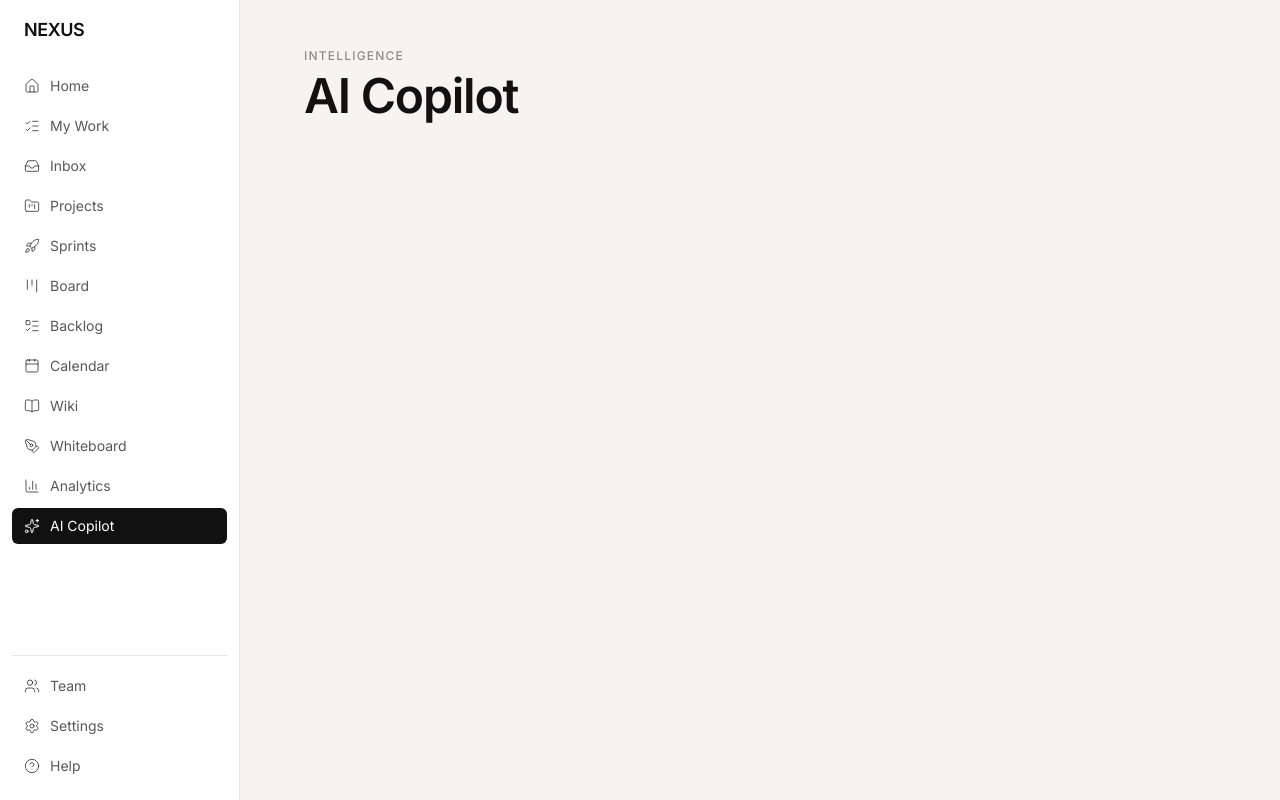
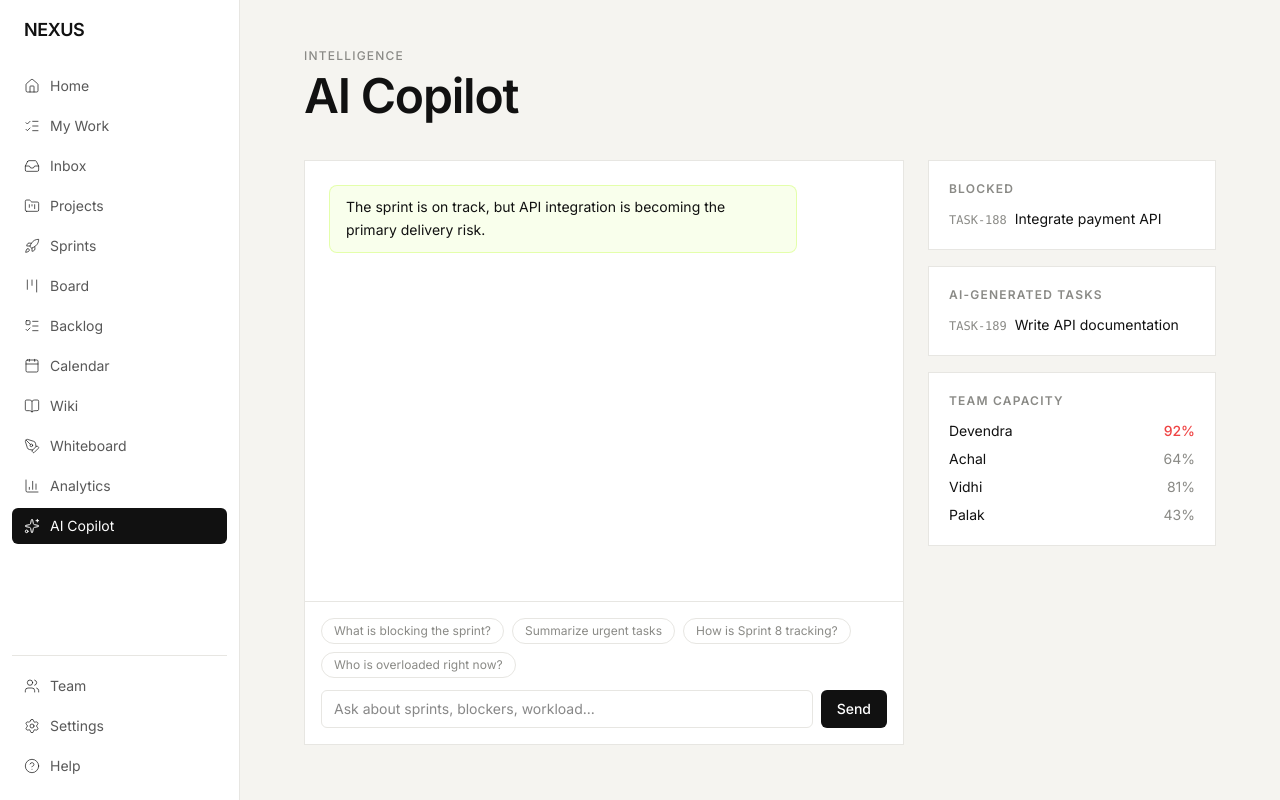
Before and after one commit to ferhennn/lexus, a React (Vite) app in the folder frontend/: page /ai in a window 1280 px wide. Built offline with nearby package versions, Linux system fonts and the light colour scheme.

Commit message:
feat(frontend): build out AI Copilot page with insight chat

```diff
--- a/frontend/src/pages/AICopilot.tsx
+++ b/frontend/src/pages/AICopilot.tsx
@@ -1,5 +1,200 @@
-import { PagePlaceholder } from '../components/ui/PagePlaceholder'
+import { useEffect, useRef, useState } from 'react'
+import { useAppStore } from '../store/useAppStore'
+import { aiBrief } from '../lib/mockData'
+
+interface ChatMessage {
+  id: number
+  role: 'user' | 'ai'
+  text: string
+}
+
+const suggestedPrompts = [
+  'What is blocking the sprint?',
+  'Summarize urgent tasks',
+  'How is Sprint 8 tracking?',
+  'Who is overloaded right now?',
+]
 
 export function AICopilot() {
-  return <PagePlaceholder eyebrow="Intelligence" title="AI Copilot" />
+  const tasks = useAppStore((s) => s.tasks)
+  const sprints = useAppStore((s) => s.sprints)
+  const members = useAppStore((s) => s.members)
+  const projects = useAppStore((s) => s.projects)
+
+  const blockedTasks = tasks.filter((t) => t.blocked)
+  const urgentTasks = tasks.filter((t) => t.priority === 'URGENT')
+  const aiGeneratedTasks = tasks.filter((t) => t.aiGenerated)
+  const activeSprint = sprints.find((s) => s.status === 'ACTIVE') ?? sprints[sprints.length - 1]
+  const overloaded = members.filter((m) => m.utilization > 85)
+
+  function generateReply(question: string): string {
+    const q = question.toLowerCase()
+
+    if (q.includes('block')) {
+      if (blockedTasks.length === 0) return 'Nothing is currently blocked. Clear runway ahead.'
+      return `${blockedTasks.length} task${blockedTasks.length > 1 ? 's are' : ' is'} blocked: ${blockedTasks
+        .map((t) => `${t.id} (${t.title})`)
+        .join(', ')}.`
+    }
+
+    if (q.includes('urgent') || q.includes('priority')) {
+      if (urgentTasks.length === 0) return 'No urgent-priority tasks right now.'
+      return `${urgentTasks.length} urgent task${urgentTasks.length > 1 ? 's' : ''}: ${urgentTasks
+        .map((t) => t.title)
+        .join(', ')}.`
+    }
+
+    if (q.includes('sprint')) {
+      if (!activeSprint) return 'No active sprint yet — create one from the Sprints page.'
+      const project = projects.find((p) => p.id === activeSprint.projectId)
+      const completed = tasks
+        .filter((t) => t.sprintId === activeSprint.id && t.status === 'DONE')
+        .reduce((sum, t) => sum + t.storyPoints, 0)
+      const pct = activeSprint.committedPoints > 0 ? Math.round((completed / activeSprint.committedPoints) * 100) : 0
+      return `${project?.name ?? 'Project'} Sprint ${activeSprint.number} is ${pct}% complete (${completed}/${activeSprint.committedPoints} points). Goal: ${activeSprint.goal}`
+    }
+
+    if (q.includes('overload') || q.includes('capacity') || q.includes('workload')) {
+      if (overloaded.length === 0) return 'No one is over 85% utilization — workload looks balanced.'
+      return `${overloaded.map((m) => `${m.name} (${m.utilization}%)`).join(', ')} ${
+        overloaded.length > 1 ? 'are' : 'is'
+      } running hot. Consider redistributing tasks.`
+    }
+
+    return aiBrief
+  }
+
+  const [messages, setMessages] = useState<ChatMessage[]>([
+    { id: 0, role: 'ai', text: aiBrief },
+  ])
+  const [input, setInput] = useState('')
+  const scrollRef = useRef<HTMLDivElement>(null)
+
+  useEffect(() => {
+    scrollRef.current?.scrollTo({ top: scrollRef.current.scrollHeight, behavior: 'smooth' })
+  }, [messages])
+
+  function send(text: string) {
+    const trimmed = text.trim()
+    if (!trimmed) return
+    const userMsg: ChatMessage = { id: Date.now(), role: 'user', text: trimmed }
+    const aiMsg: ChatMessage = { id: Date.now() + 1, role: 'ai', text: generateReply(trimmed) }
+    setMessages((prev) => [...prev, userMsg, aiMsg])
+    setInput('')
+  }
+
+  function handleSubmit(e: React.FormEvent) {
+    e.preventDefault()
+    send(input)
+  }
+
+  return (
+    <div className="px-4 py-6 sm:px-8 sm:py-8 lg:px-16 lg:py-12">
+      <div className="mb-2 text-xs font-medium uppercase tracking-widest text-mute">Intelligence</div>
+      <h1 className="text-3xl font-semibold tracking-tight text-ink sm:text-4xl lg:text-5xl">
+        AI Copilot
+      </h1>
+
+      <div className="mt-10 flex flex-col gap-6 lg:flex-row">
+        <div className="flex min-w-0 flex-1 flex-col border border-line bg-white">
+          <div ref={scrollRef} className="flex h-[440px] flex-col gap-3 overflow-y-auto p-6">
+            {messages.map((m) => (
+              <div
+                key={m.id}
+                className={`max-w-[85%] rounded-lg px-4 py-2.5 text-sm leading-relaxed ${
+                  m.role === 'user'
+                    ? 'ml-auto bg-ink text-white'
+                    : 'mr-auto border border-accent/40 bg-accent/10 text-ink'
+                }`}
+              >
+                {m.text}
+              </div>
+            ))}
+          </div>
+
+          <div className="border-t border-line p-4">
+            <div className="mb-3 flex flex-wrap gap-2">
+              {suggestedPrompts.map((p) => (
+                <button
+                  key={p}
+                  onClick={() => send(p)}
+                  className="rounded-full border border-line px-3 py-1 text-xs text-mute hover:bg-paper"
+                >
+                  {p}
+                </button>
+              ))}
+            </div>
+            <form onSubmit={handleSubmit} className="flex gap-2">
+              <input
+                value={input}
+                onChange={(e) => setInput(e.target.value)}
+                placeholder="Ask about sprints, blockers, workload..."
+                className="w-full rounded-md border border-line px-3 py-2 text-sm outline-none focus:border-ink"
+              />
+              <button
+                type="submit"
+                className="shrink-0 rounded-md bg-ink px-4 py-2 text-sm font-medium text-white hover:bg-black"
+              >
+                Send
+              </button>
+            </form>
+          </div>
+        </div>
+
+        <div className="flex w-full shrink-0 flex-col gap-4 lg:w-72">
+          <div className="border border-line bg-white p-5">
+            <h2 className="mb-3 text-xs font-semibold uppercase tracking-widest text-mute">
+              Blocked
+            </h2>
+            {blockedTasks.length === 0 ? (
+              <p className="text-sm text-mute">Nothing blocked.</p>
+            ) : (
+              <div className="flex flex-col gap-2">
+                {blockedTasks.map((t) => (
+                  <div key={t.id} className="text-sm">
+                    <span className="mr-2 font-mono text-xs text-mute">{t.id}</span>
+                    {t.title}
+                  </div>
+                ))}
+              </div>
+            )}
+          </div>
+
+          <div className="border border-line bg-white p-5">
+            <h2 className="mb-3 text-xs font-semibold uppercase tracking-widest text-mute">
+              AI-Generated Tasks
+            </h2>
+            {aiGeneratedTasks.length === 0 ? (
+              <p className="text-sm text-mute">None yet.</p>
+            ) : (
+              <div className="flex flex-col gap-2">
+                {aiGeneratedTasks.map((t) => (
+                  <div key={t.id} className="text-sm">
+                    <span className="mr-2 font-mono text-xs text-mute">{t.id}</span>
+                    {t.title}
+                  </div>
+                ))}
+              </div>
+            )}
+          </div>
+
+          <div className="border border-line bg-white p-5">
+            <h2 className="mb-3 text-xs font-semibold uppercase tracking-widest text-mute">
+              Team Capacity
+            </h2>
+            <div className="flex flex-col gap-2">
+              {members.map((m) => (
+                <div key={m.id} className="flex justify-between text-sm">
+                  <span>{m.name}</span>
+                  <span className={m.utilization > 85 ? 'font-medium text-danger' : 'text-mute'}>
+                    {m.utilization}%
+                  </span>
+                </div>
+              ))}
+            </div>
+          </div>
+        </div>
+      </div>
+    </div>
+  )
 }
```
